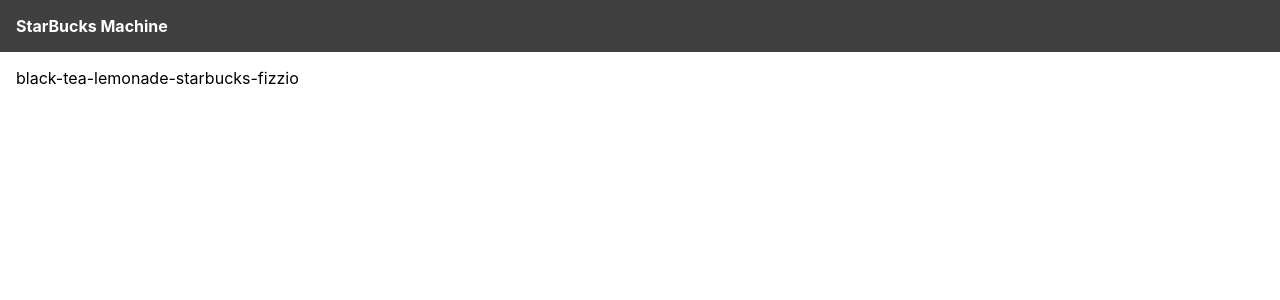
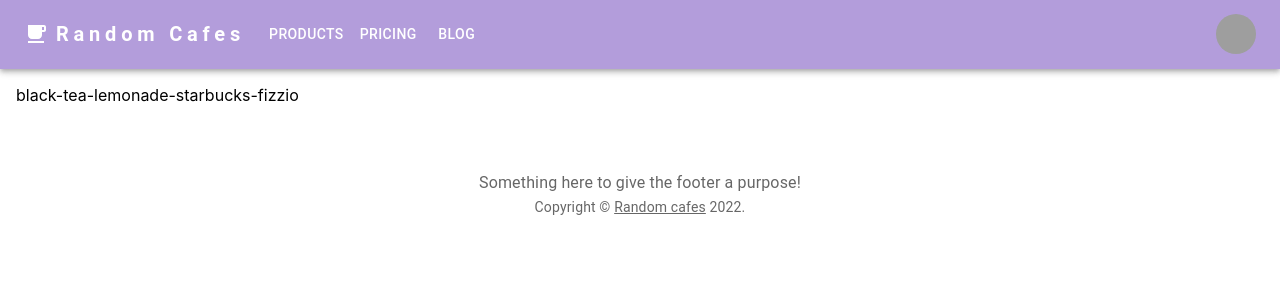
Before and after one commit to Emery-E-Lee/Ecommerce, a React (Create React App) app in the folder frontend/: page /product/black-tea-lemonade-starbucks-fizzio in a window 1280 px wide. Shown: the top 300 px of the page. Built offline with nearby package versions, Linux system fonts and the light colour scheme; grey boxes are pictures that could not be loaded.

Commit message:
[FE][feat] #4 Adjust MUI to header and footer

```diff
--- a/frontend/package.json
+++ b/frontend/package.json
@@ -4,6 +4,10 @@
   "version": "0.1.0",
   "private": true,
   "dependencies": {
+    "@emotion/react": "^11.10.4",
+    "@emotion/styled": "^11.10.4",
+    "@mui/icons-material": "^5.10.3",
+    "@mui/material": "^5.10.5",
     "@testing-library/jest-dom": "^5.16.5",
     "@testing-library/react": "^13.4.0",
     "@testing-library/user-event": "^13.5.0",
--- a/frontend/src/App.js
+++ b/frontend/src/App.js
@@ -1,6 +1,8 @@
 import { BrowserRouter, Route, Routes, Link } from 'react-router-dom';
 import HomeScreen from './screens/HomeScreen';
 import ProductScreen from './screens/ProductScreen';
+import Header from './components/Header';
+import Footer from './components/Footer';
 
 function App() {
   return (
@@ -8,7 +10,8 @@
       <div>
         {/* 헤더 */}
         <header>
-          <Link to="/">StarBucks Machine</Link>
+          <Header />
+          {/* <Link to="/">StarBucks Machine</Link> */}
         </header>
         {/* 메인 페이지 */}
         <main>
@@ -17,6 +20,10 @@
             <Route path="/" element={<HomeScreen />} />
           </Routes>
         </main>
+        {/* 푸터 */}
+        <footer>
+          <Footer />
+        </footer>
       </div>
     </BrowserRouter>
   );
--- /dev/null
+++ b/frontend/src/components/Footer.js
@@ -0,0 +1,27 @@
+import React from 'react';
+import { Typography, Link, Box } from '@mui/material';
+
+function Footer() {
+  return (
+    <Box sx={{ bgcolor: 'background.paper', p: 6 }} component="footer">
+      <Typography
+        variant="subtitle1"
+        align="center"
+        color="text.secondary"
+        component="p"
+      >
+        Something here to give the footer a purpose!
+      </Typography>
+      <Typography variant="body2" color="text.secondary" align="center">
+        {'Copyright © '}
+        <Link color="inherit" href="/">
+          Random cafes
+        </Link>{' '}
+        {new Date().getFullYear()}
+        {'.'}
+      </Typography>
+    </Box>
+  );
+}
+
+export default Footer;
--- /dev/null
+++ b/frontend/src/components/Header.js
@@ -0,0 +1,170 @@
+import React from 'react';
+import {
+  AppBar,
+  Typography,
+  Toolbar,
+  Box,
+  IconButton,
+  Menu,
+  Container,
+  Avatar,
+  Button,
+  Tooltip,
+  MenuItem,
+} from '@mui/material';
+import MenuIcon from '@mui/icons-material/Menu';
+import LocalCafeIcon from '@mui/icons-material/LocalCafe';
+
+const pages = ['Products', 'Pricing', 'Blog'];
+const settings = ['Profile', 'Account', 'Dashboard', 'Logout'];
+
+function Header() {
+  const [anchorElNav, setAnchorElNav] = React.useState(null);
+  const [anchorElUser, setAnchorElUser] = React.useState(null);
+
+  const handleOpenNavMenu = (event) => {
+    setAnchorElNav(event.currentTarget);
+  };
+  const handleOpenUserMenu = (event) => {
+    setAnchorElUser(event.currentTarget);
+  };
+
+  const handleCloseNavMenu = () => {
+    setAnchorElNav(null);
+  };
+
+  const handleCloseUserMenu = () => {
+    setAnchorElUser(null);
+  };
+
+  return (
+    <React.Fragment>
+      <AppBar position="static" sx={{ background: '#b39ddb' }}>
+        <Container maxWidth="xl">
+          <Toolbar disableGutters>
+            <LocalCafeIcon
+              sx={{ display: { xs: 'none', md: 'flex' }, mr: 1 }}
+            />
+            <Typography
+              variant="h6"
+              noWrap
+              component="a"
+              href="/"
+              sx={{
+                mr: 2,
+                display: { xs: 'none', md: 'flex' },
+                fontWeight: 700,
+                letterSpacing: '.3rem',
+                color: 'inherit',
+                textDecoration: 'none',
+              }}
+            >
+              Random Cafes
+            </Typography>
+            <Box sx={{ flexGrow: 1, display: { xs: 'flex', md: 'none' } }}>
+              <IconButton
+                size="large"
+                aria-label="account of current user"
+                aria-controls="menu-appbar"
+                aria-haspopup="true"
+                onClick={handleOpenNavMenu}
+                color="inherit"
+              >
+                <MenuIcon />
+              </IconButton>
+              <Menu
+                id="menu-appbar"
+                anchorEl={anchorElNav}
+                anchorOrigin={{
+                  vertical: 'bottom',
+                  horizontal: 'left',
+                }}
+                keepMounted
+                transformOrigin={{
+                  vertical: 'top',
+                  horizontal: 'left',
+                }}
+                open={Boolean(anchorElNav)}
+                onClose={handleCloseNavMenu}
+                sx={{
+                  display: { xs: 'block', md: 'none' },
+                }}
+              >
+                {pages.map((page) => (
+                  <MenuItem key={page} onClick={handleCloseNavMenu}>
+                    <Typography textAlign="center">{page}</Typography>
+                  </MenuItem>
+                ))}
+              </Menu>
+            </Box>
+            <LocalCafeIcon
+              sx={{ display: { xs: 'flex', md: 'none' }, mr: 1 }}
+            />
+            {/* xs 사이즈 로고 이름 */}
+            <Typography
+              variant="h5"
+              noWrap
+              component="a"
+              href=""
+              sx={{
+                mr: 2,
+                display: { xs: 'flex', md: 'none' },
+                flexGrow: 1,
+                fontWeight: 700,
+                letterSpacing: '.3rem',
+                color: 'inherit',
+                textDecoration: 'none',
+              }}
+            >
+              Random Cafes
+            </Typography>
+            {/* md 사이즈 메뉴 */}
+            <Box sx={{ flexGrow: 1, display: { xs: 'none', md: 'flex' } }}>
+              {pages.map((page) => (
+                <Button
+                  key={page}
+                  onClick={handleCloseNavMenu}
+                  sx={{ my: 2, color: 'white', display: 'block' }}
+                >
+                  {page}
+                </Button>
+              ))}
+            </Box>
+            {/* 유저 메뉴 */}
+            <Box sx={{ flexGrow: 0 }}>
+              <Tooltip title="Open settings">
+                <IconButton onClick={handleOpenUserMenu} sx={{ p: 0 }}>
+                  <Avatar alt="Remy Sharp" src="/static/images/avatar/2.jpg" />
+                </IconButton>
+              </Tooltip>
+              <Menu
+                sx={{ mt: '45px' }}
+                id="menu-appbar"
+                anchorEl={anchorElUser}
+                anchorOrigin={{
+                  vertical: 'top',
+                  horizontal: 'right',
+                }}
+                keepMounted
+                transformOrigin={{
+                  vertical: 'top',
+                  horizontal: 'right',
+                }}
+                open={Boolean(anchorElUser)}
+                onClose={handleCloseUserMenu}
+              >
+                {settings.map((setting) => (
+                  <MenuItem key={setting} onClick={handleCloseUserMenu}>
+                    <Typography textAlign="center">{setting}</Typography>
+                  </MenuItem>
+                ))}
+              </Menu>
+            </Box>
+          </Toolbar>
+        </Container>
+      </AppBar>
+    </React.Fragment>
+  );
+}
+
+export default Header;
--- /dev/null
+++ b/frontend/src/components/HomeHero.js
@@ -0,0 +1,47 @@
+import React from 'react';
+import { Box, Container, Typography, Stack, Button } from '@mui/material';
+
+function HomeHero() {
+  return (
+    <Box
+      sx={{
+        bgcolor: 'background.paper',
+        pt: 8,
+        pb: 6,
+      }}
+    >
+      <Container maxWidth="sm">
+        <Typography
+          component="h1"
+          variant="h2"
+          align="center"
+          color="text.primary"
+          gutterBottom
+        >
+          추천 음료
+        </Typography>
+        <Typography
+          variant="h5"
+          align="center"
+          color="text.secondary"
+          paragraph
+        >
+          Something short and leading about the collection below—its contents,
+          the creator, etc. Make it short and sweet, but not too short so folks
+          don&apos;t simply skip over it entirely.
+        </Typography>
+        <Stack
+          sx={{ pt: 4 }}
+          direction="row"
+          spacing={2}
+          justifyContent="center"
+        >
+          <Button variant="contained">Main call to action</Button>
+          <Button variant="outlined">Secondary action</Button>
+        </Stack>
+      </Container>
+    </Box>
+  );
+}
+
+export default HomeHero;
--- a/frontend/src/index.css
+++ b/frontend/src/index.css
@@ -8,17 +8,17 @@
 }
 
 /* 헤더 */
-header {
+/* header {
   background-color: #404040;
   padding: 1rem;
 }
 
 header a {
   color: white;
-  font-weight: bold;
-  /* a 태그 기본 스타일 초기화 */
-  text-decoration: none;
-}
+  font-weight: bold; */
+/* a 태그 기본 스타일 초기화 */
+/* text-decoration: none;
+} */
 
 main {
   padding: 1rem;
--- a/frontend/src/screens/HomeScreen.js
+++ b/frontend/src/screens/HomeScreen.js
@@ -1,23 +1,68 @@
 // import data from '../data';
 import axios from 'axios';
 import { Link } from 'react-router-dom';
-import { useEffect, useState } from 'react';
+import React, { useEffect, useState, useReducer } from 'react';
+import {
+  Container,
+  Card,
+  CardActions,
+  CardContent,
+  CardMedia,
+  CssBaseline,
+  Grid,
+  Stack,
+  Box,
+  Typography,
+} from '@mui/material';
+import HomeHero from '../components/HomeHero';
+
+const reducer = (state, action) => {
+  switch (action.type) {
+    case 'FETCH_REQUEST':
+      return { ...state, loading: true };
+    case 'FETCH_SUCCESS':
+      return { ...state, products: action.payload, loading: false };
+    case 'FETCH_FAIL':
+      return { ...state, loading: false, error: action.payload };
+    default:
+      return state; // 현재 상태를 반환
+  }
+};
 
 function HomeScreen() {
-  const [products, setProducts] = useState([]);
+  const [{ loading, error, products }, dispatch] = useReducer(reducer, {
+    products: [],
+    loading: true,
+    error: '',
+  });
+
+  // const [products, setProducts] = useState([]);
   useEffect(() => {
     const fetchData = async () => {
+      dispatch({ type: 'FETCH_REQUEST' });
+      try {
         const result = await axios.get('/api/products');
-      setProducts(result.data);
+        dispatch({ type: 'FETCH_SUCCESS', payload: result.data });
+      } catch (err) {
+        dispatch({ type: 'FETCH_FAIL', payload: err.message });
+      }
+
+      // setProducts(result.data);
     };
     fetchData();
   }, []);
   return (
-    <section>
-      <h1>추천 음료</h1>
+    <React.Fragment>
+      <HomeHero />
+      <Container maxWidth="xl">
         {/* 추천 음료 리스트 */}
         <div className="products">
-        {products.map((beverage) => (
+          {loading ? (
+            <div>Loading</div>
+          ) : error ? (
+            <div>{error}</div>
+          ) : (
+            products.map((beverage) => (
               <div key={beverage.slug} className="product">
                 <Link to={`/product/${beverage.slug}`}>
                   <img src={beverage.image} alt={beverage.name} />
@@ -31,9 +76,11 @@
                   </p>
                 </div>
               </div>
-        ))}
+            ))
+          )}
         </div>
-    </section>
+      </Container>
+    </React.Fragment>
   );
 }
 
```
Lines whose indentation alone changed are shown as unchanged.
